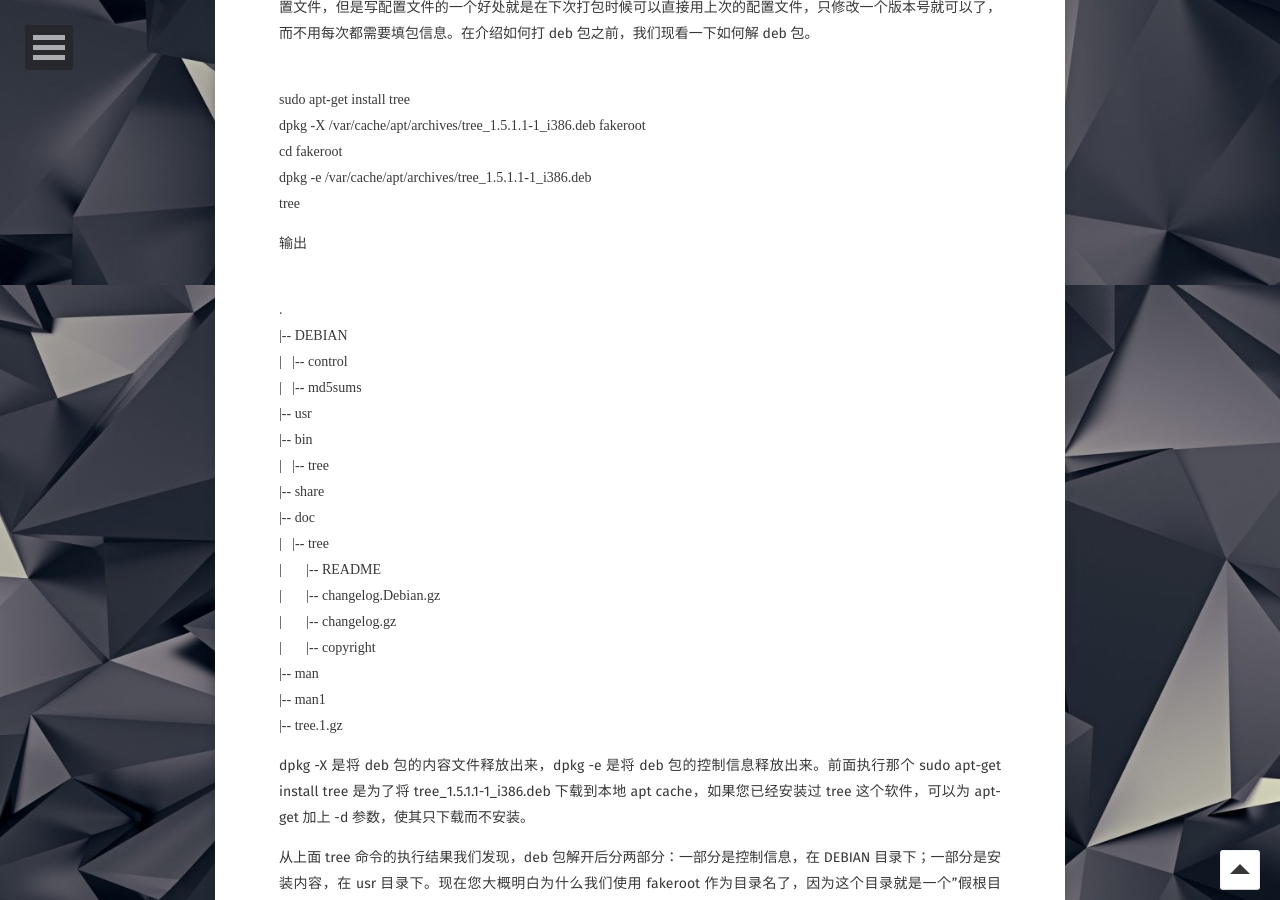
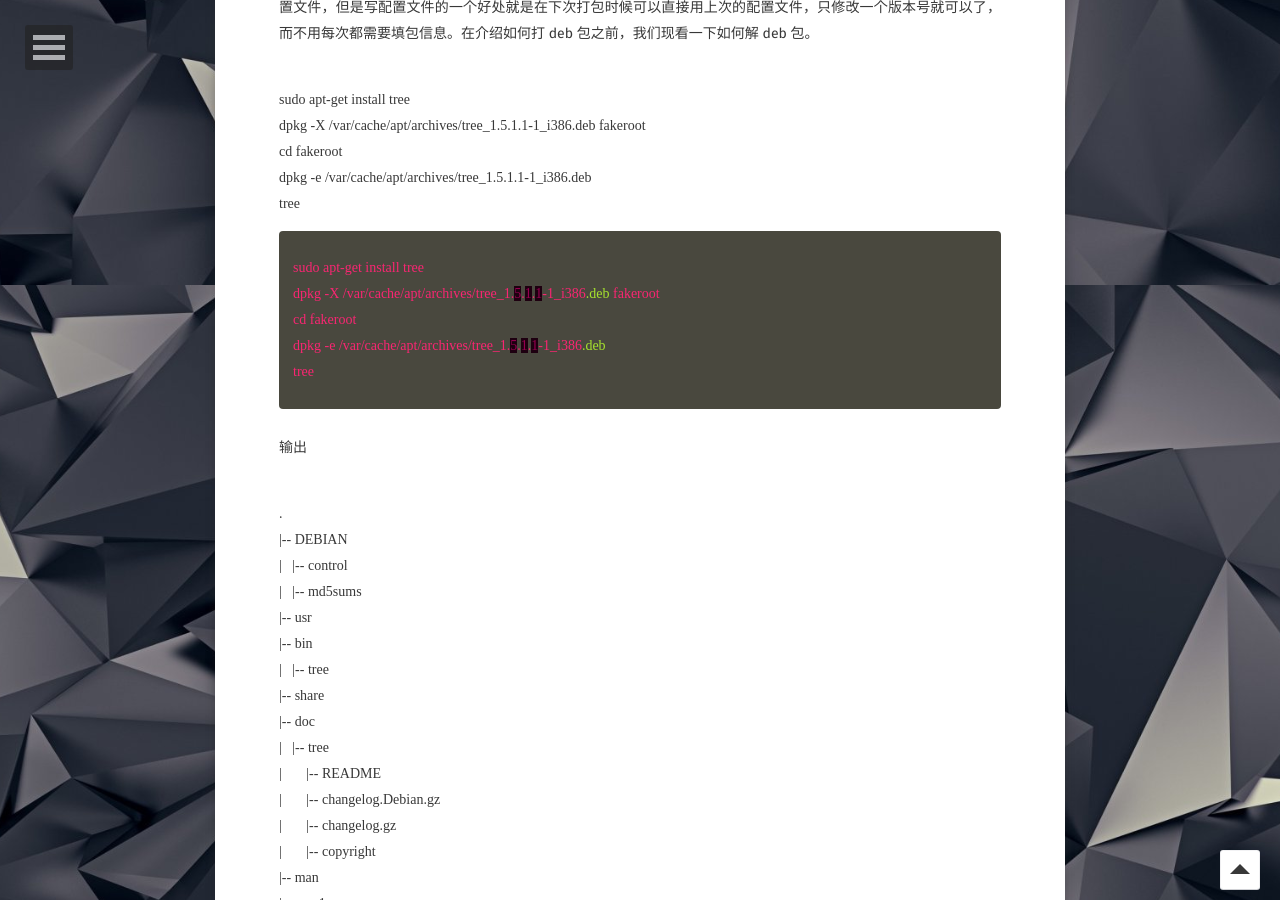
Before and after one commit to ziboyi/ziboyi.github.io, a Jekyll site: the page built from _posts/2017-09-01-制作DEB包.md, in a window 1280 px wide and 900 px high, scrolled down 615 px. Built offline with Jekyll 4.4.1, drawn with Linux system fonts in a browser that asks for light colours; some web fonts are replaced.

Commit message:
Customized

```diff
--- a/_posts/2017-09-01-制作DEB包.md
+++ b/_posts/2017-09-01-制作DEB包.md
@@ -22,6 +22,15 @@ cd fakeroot
 dpkg -e /var/cache/apt/archives/tree_1.5.1.1-1_i386.deb
 tree
 </code></pre>
+
+{% highlight css %}
+sudo apt-get install tree
+dpkg -X /var/cache/apt/archives/tree_1.5.1.1-1_i386.deb fakeroot
+cd fakeroot
+dpkg -e /var/cache/apt/archives/tree_1.5.1.1-1_i386.deb
+tree
+{% endhighlight %}
+
 
 输出
 <pre><code>
```
